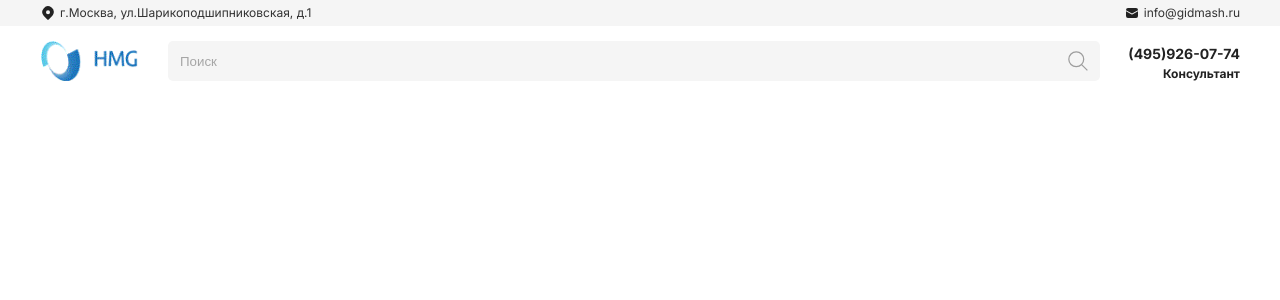
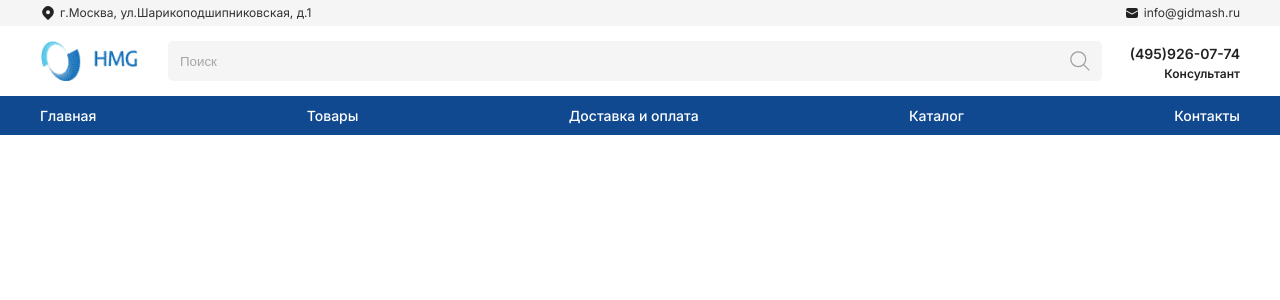
Before and after one commit to ArtemMazin/ViVa, a Next.js app: page / in a window 1280 px wide. Shown: the top 300 px of the page. Built offline with nearby package versions, Linux system fonts and the light colour scheme.

Commit message:
feat: сверстать навигацию в хэдере

```diff
--- a/app/globals.css
+++ b/app/globals.css
@@ -18,6 +18,7 @@ body {
 }
 
 :root {
+  --color-bg-main: #10498f;
   --color-main-title: #222;
   --color-main-text: #333;
   --color-bg-input: #f5f5f5;
--- a/components/header/Header.jsx
+++ b/components/header/Header.jsx
@@ -2,12 +2,14 @@ import React from 'react';
 import { header } from './header.module.css';
 import Adress from './adress/Adress';
 import Content from './content/Content';
+import Navigation from './navigation/Navigation';
 
 const Header = () => {
   return (
     <header className={header}>
       <Adress />
       <Content />
+      <Navigation />
     </header>
   );
 };
--- a/components/header/adress/adress.module.css
+++ b/components/header/adress/adress.module.css
@@ -1,5 +1,5 @@
 .row {
-  padding: 5px 0 5px 0;
+  padding: 5px 0;
   font-size: 12px;
   background-color: var(--color-bg-input);
 }
--- a/components/header/content/main.module.css
+++ b/components/header/content/content.module.css
@@ -34,14 +34,14 @@
 
 .tel {
   font-size: 14px;
-  font-weight: 700;
+  font-weight: 600;
   line-height: 24px;
   text-wrap: nowrap;
   color: var(--color-main-title);
 }
 .text {
   font-size: 12px;
-  font-weight: 700;
+  font-weight: 600;
   text-align: right;
   color: var(--color-main-title);
 }
--- /dev/null
+++ b/components/header/navigation/Navigation.jsx
@@ -0,0 +1,18 @@
+import React from 'react';
+import { row, list, item } from './navigation.module.css';
+
+const Navigation = () => {
+  return (
+    <nav className={row}>
+      <ul className={`${list} container`}>
+        <li className={item}>Главная</li>
+        <li className={item}>Товары</li>
+        <li className={item}>Доставка и оплата</li>
+        <li className={item}>Каталог</li>
+        <li className={item}>Контакты</li>
+      </ul>
+    </nav>
+  );
+};
+
+export default Navigation;
--- /dev/null
+++ b/components/header/navigation/navigation.module.css
@@ -0,0 +1,16 @@
+.row {
+  padding: 10px 0;
+  font-size: 12px;
+  background-color: var(--color-bg-main);
+}
+.list {
+  display: flex;
+  justify-content: space-between;
+  list-style-type: none;
+  font-size: 14px;
+  font-weight: 500;
+  color: #fff;
+}
+.item {
+  padding: 1px 0;
+}
```
Also changed, not shown: components/header/content/Content.jsx (+2 -1 lines), public/image/like.svg (added).
